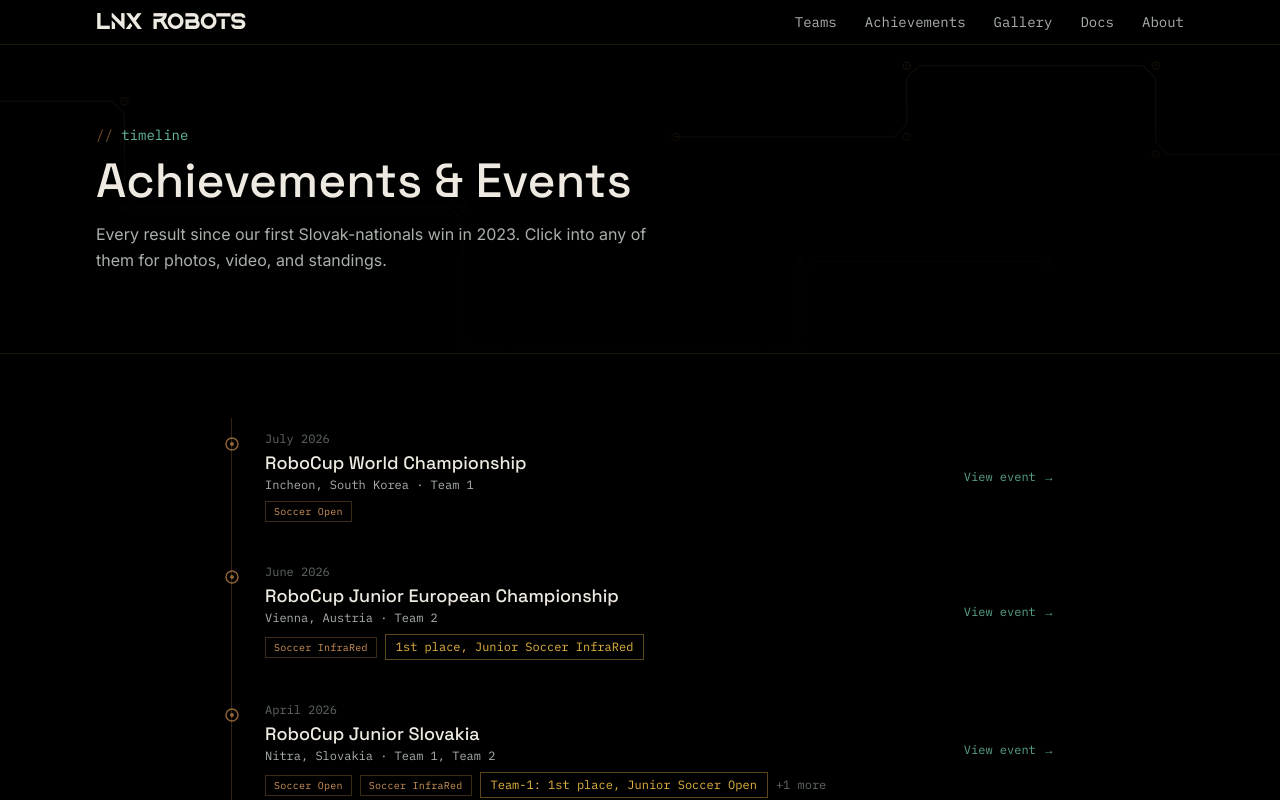
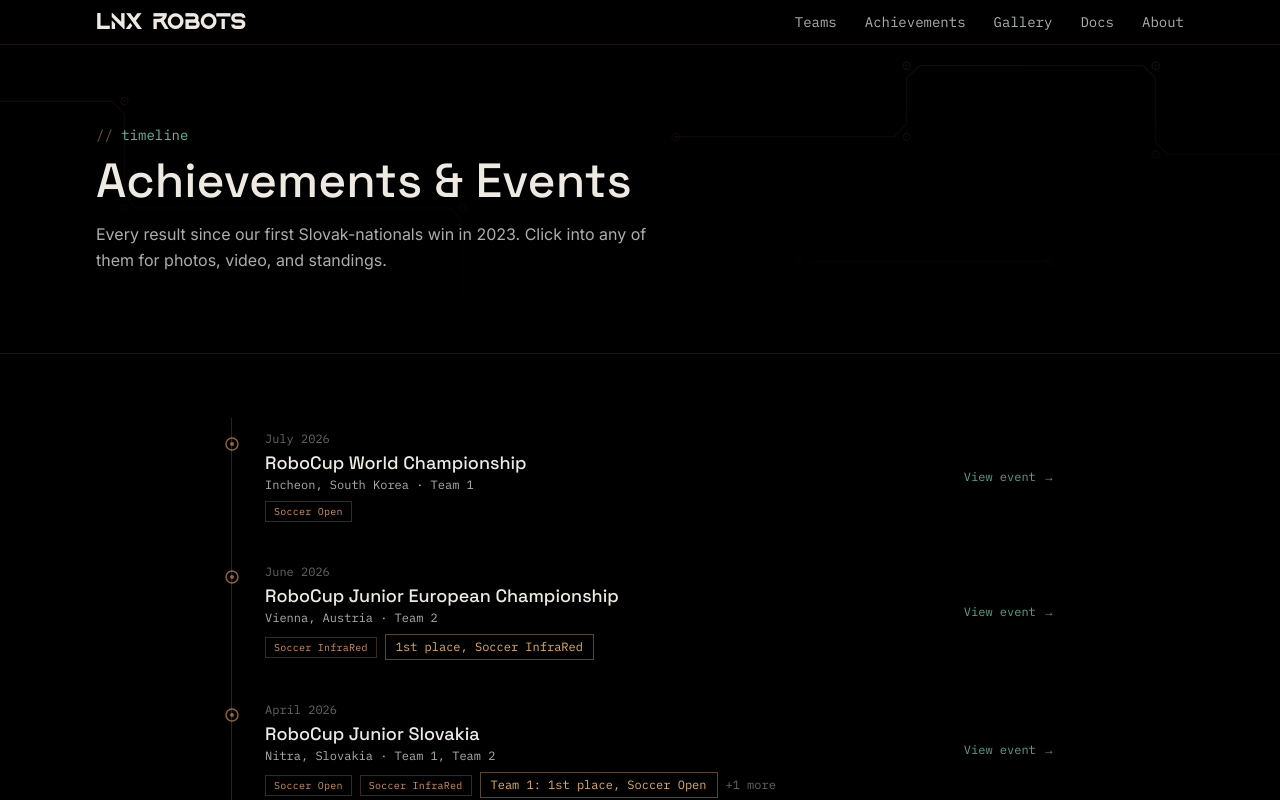
Before and after one commit to lnxrobots/lnxrobots.github.io, a Next.js app: page /achievements in a window 1280 px wide. Shown: the top 800 px of the page. Built offline with nearby package versions, Linux system fonts and the light colour scheme.

Commit message:
Update some events

```diff
--- a/src/data/achievements.ts
+++ b/src/data/achievements.ts
@@ -1,3 +1,4 @@
+import { getTeam } from "./teams";
 import { Achievement } from "./types";
 
 /**
@@ -37,8 +38,8 @@ export const achievements: Achievement[] = [
     date: "2026-07-01",
     discipline: "rcj-soccer-open",
     team: "team-1",
-    results: [
-    ],
+    results: [],
+    resultsUrl: "https://catigoal.com/RCJI26/standings?league=V&league_stage=6",
   },
   {
     id: "2026-vienna",
@@ -48,9 +49,9 @@ export const achievements: Achievement[] = [
     discipline: "rcj-soccer-infra",
     team: "team-2",
     results: [
-      { label: "1st place, Junior Soccer InfraRed", tier: "gold" },
+      { label: "1st place, Soccer InfraRed", tier: "gold" },
     ],
-    resultsUrl: "https://catigoal.com/RCJE26/matches?league=2v2IR&league_stage=2"
+    resultsUrl: "https://catigoal.com/RCJE26/matches?league=2v2IR&league_stage=2",
   },
   {
     id: "2026-slovakia",
@@ -60,8 +61,8 @@ export const achievements: Achievement[] = [
     discipline: ["rcj-soccer-open", "rcj-soccer-infra"],
     team: ["team-1", "team-2"],
     results: [
-      { label: "Team-1: 1st place, Junior Soccer Open", tier: "gold" },
-      { label: "Team-2: 1st place, Junior Soccer InfraRed", tier: "gold" },
+      { label: getTeam("team-1")?.name + ": 1st place, Soccer Open", tier: "gold" },
+      { label: getTeam("team-2")?.name + ": 1st place, Soccer InfraRed", tier: "gold" },
     ],
     youtubeId: "HYZebtlfnE0",
   },
```
